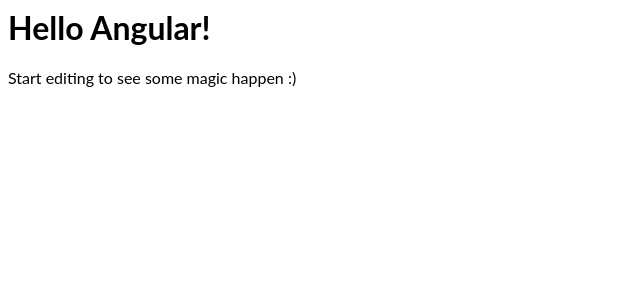
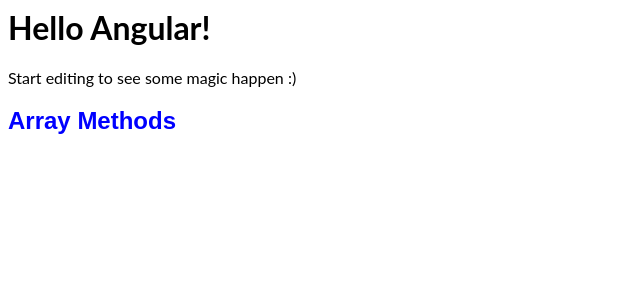
Before and after one commit to sivarajeshcashapona/angular-practice, an Angular app: page / in a window 1280 px wide. Shown: the top 300 px of the page, without its empty margins (0-640 px from the left). Built offline with nearby package versions, Linux system fonts and the light colour scheme.

Commit message:
2 files modified, 3 added

```diff
--- a/src/app/app.component.html
+++ b/src/app/app.component.html
@@ -2,3 +2,4 @@
 <p>
   Start editing to see some magic happen :)
 </p>
+<app-array-methods></app-array-methods>
--- a/src/app/app.module.ts
+++ b/src/app/app.module.ts
@@ -4,10 +4,11 @@
 
 import { AppComponent } from './app.component';
 import { HelloComponent } from './hello.component';
+import { ArrayMethodsComponent } from './array-methods/array-methods.component';
 
 @NgModule({
   imports:      [ BrowserModule, FormsModule ],
-  declarations: [ AppComponent, HelloComponent ],
+  declarations: [ AppComponent, HelloComponent, ArrayMethodsComponent ],
   bootstrap:    [ AppComponent ]
 })
 export class AppModule { }
--- /dev/null
+++ b/src/app/array-methods/array-methods.component.css
@@ -0,0 +1,5 @@
+h2 {
+  font-family:Arial, Helvetica, sans-serif;
+  color: blue;
+  font-weight: bold;
+}
--- /dev/null
+++ b/src/app/array-methods/array-methods.component.html
@@ -0,0 +1 @@
+<h2>Array Methods</h2>
--- /dev/null
+++ b/src/app/array-methods/array-methods.component.ts
@@ -0,0 +1,15 @@
+import { Component, OnInit } from '@angular/core';
+
+@Component({
+  selector: 'app-array-methods',
+  templateUrl: './array-methods.component.html',
+  styleUrls: ['./array-methods.component.css']
+})
+export class ArrayMethodsComponent implements OnInit {
+
+  constructor() { }
+
+  ngOnInit() {
+  }
+
+}
```
